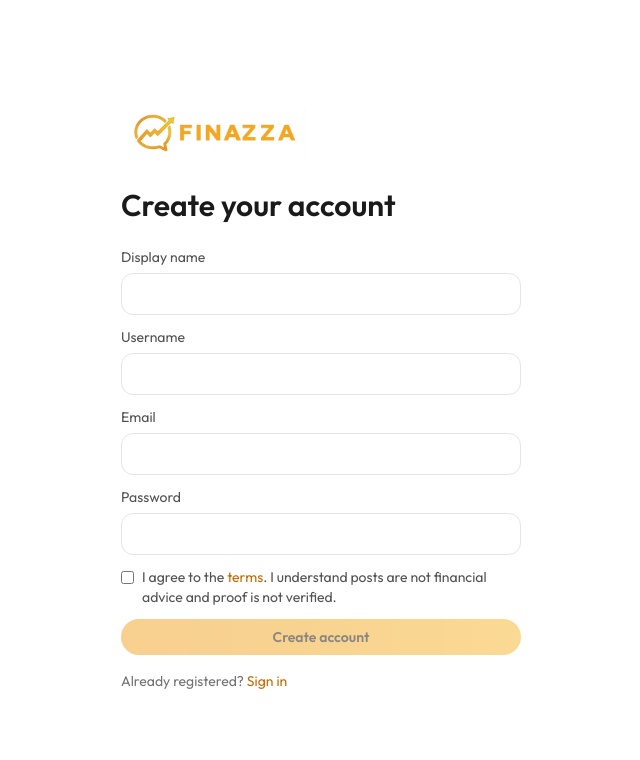
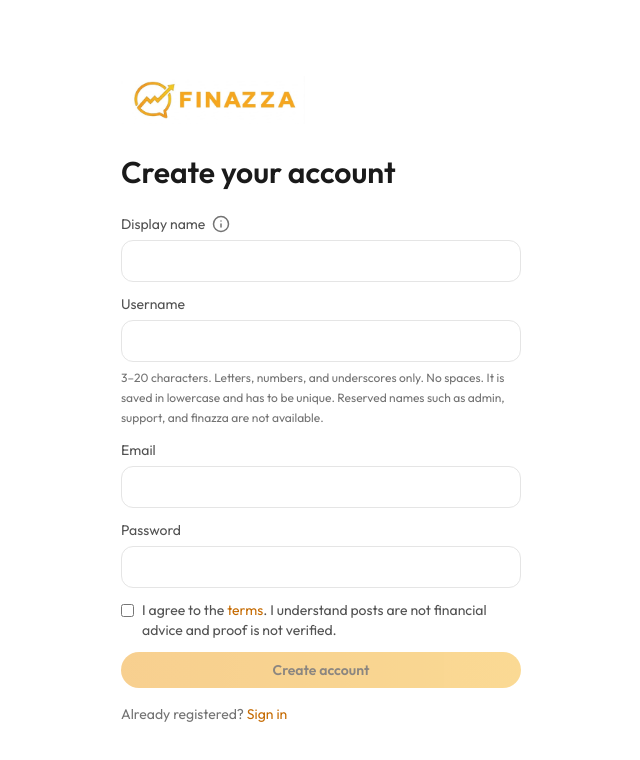
Before and after one commit to Celmon1012/Finazza, a Next.js app in the folder apps/web/: page /register in a window 1280 px wide. Shown: the top 760 px of the page, without its empty margins (319-959 px from the left). Built offline with nearby package versions, Linux system fonts and the light colour scheme; no server answers.

Commit message:
Explain display name and username on the registration page.
The form asked for both without saying how they differ or which characters a username can use.

```diff
--- a/apps/web/app/register/page.tsx
+++ b/apps/web/app/register/page.tsx
@@ -2,12 +2,61 @@
 
 import Link from "next/link";
 import { useRouter } from "next/navigation";
-import { useState } from "react";
+import { useEffect, useId, useRef, useState } from "react";
+import { Info } from "lucide-react";
 import { Logo } from "@/components/logo";
 import { Button, Field, inputClass } from "@/components/ui";
 import { api } from "@/lib/api";
 import { useAuth } from "@/lib/auth";
 import type { Me } from "@/lib/types";
+
+function NameHelp() {
+  const [open, setOpen] = useState(false);
+  const panelId = useId();
+  const root = useRef<HTMLDivElement>(null);
+
+  useEffect(() => {
+    if (!open) return;
+    function onPointer(event: MouseEvent) {
+      if (!root.current?.contains(event.target as Node)) setOpen(false);
+    }
+    function onKey(event: KeyboardEvent) {
+      if (event.key === "Escape") setOpen(false);
+    }
+    document.addEventListener("mousedown", onPointer);
+    document.addEventListener("keydown", onKey);
+    return () => {
+      document.removeEventListener("mousedown", onPointer);
+      document.removeEventListener("keydown", onKey);
+    };
+  }, [open]);
+
+  return (
+    <div className="relative" ref={root}>
+      <button
+        type="button"
+        className="grid h-5 w-5 place-items-center rounded-full text-neutral-500 hover:text-[#c56a00]"
+        aria-label="Difference between display name and username"
+        aria-expanded={open}
+        aria-controls={panelId}
+        onClick={() => setOpen((current) => !current)}
+      >
+        <Info size={18} />
+      </button>
+      {open && (
+        <div id={panelId} role="note" className="absolute left-0 top-7 z-20 w-[min(22rem,calc(100vw-3rem))] rounded-2xl border border-neutral-200 bg-white p-4 text-sm leading-6 text-neutral-700 shadow-[0_18px_50px_-28px_rgba(28,20,12,0.45)]">
+          <p>
+            A <span className="font-semibold text-neutral-950">username</span> is your unique handle, like @james_zhang. Only one account can have it. People use it to @mention you, and it is the address of your profile.
+          </p>
+          <p className="mt-3">
+            A <span className="font-semibold text-neutral-950">display name</span> is the friendly name shown in bold, like James Zhang. It does not have to be unique, so it can include spaces and emoji. You can change it later in Settings. It can be up to 40 characters.
+          </p>
+          <p className="mt-3 text-neutral-500">On X, “Elon Musk” is the display name and @elonmusk is the username.</p>
+        </div>
+      )}
+    </div>
+  );
+}
 
 export default function RegisterPage() {
   const { setSession } = useAuth();
@@ -42,12 +91,33 @@ export default function RegisterPage() {
         </Link>
         <h1 className="mt-6 text-3xl font-semibold">Create your account</h1>
         <form className="mt-6 space-y-3" onSubmit={submit}>
-          <Field label="Display name">
-            <input className={inputClass} value={form.displayName} onChange={(event) => setForm({ ...form, displayName: event.target.value })} required />
-          </Field>
-          <Field label="Username">
-            <input className={inputClass} value={form.username} onChange={(event) => setForm({ ...form, username: event.target.value.toLowerCase() })} required />
-          </Field>
+          <div className="space-y-1.5 text-sm">
+            <div className="flex items-center gap-1.5 text-neutral-600">
+              <label htmlFor="display-name">Display name</label>
+              <NameHelp />
+            </div>
+            <input id="display-name" className={inputClass} maxLength={40} value={form.displayName} onChange={(event) => setForm({ ...form, displayName: event.target.value })} required />
+          </div>
+          <div className="space-y-1.5 text-sm">
+            <label htmlFor="username" className="text-neutral-600">Username</label>
+            <input
+              id="username"
+              className={inputClass}
+              minLength={3}
+              maxLength={20}
+              pattern="[a-z0-9_]{3,20}"
+              title="3–20 characters: lowercase letters, numbers, or underscores"
+              autoCapitalize="none"
+              autoCorrect="off"
+              spellCheck={false}
+              value={form.username}
+              onChange={(event) => setForm({ ...form, username: event.target.value.toLowerCase() })}
+              required
+            />
+            <p className="text-xs leading-5 text-neutral-500">
+              3–20 characters. Letters, numbers, and underscores only. No spaces. It is saved in lowercase and has to be unique. Reserved names such as admin, support, and finazza are not available.
+            </p>
+          </div>
           <Field label="Email">
             <input className={inputClass} type="email" autoComplete="email" value={form.email} onChange={(event) => setForm({ ...form, email: event.target.value })} required />
           </Field>
```
